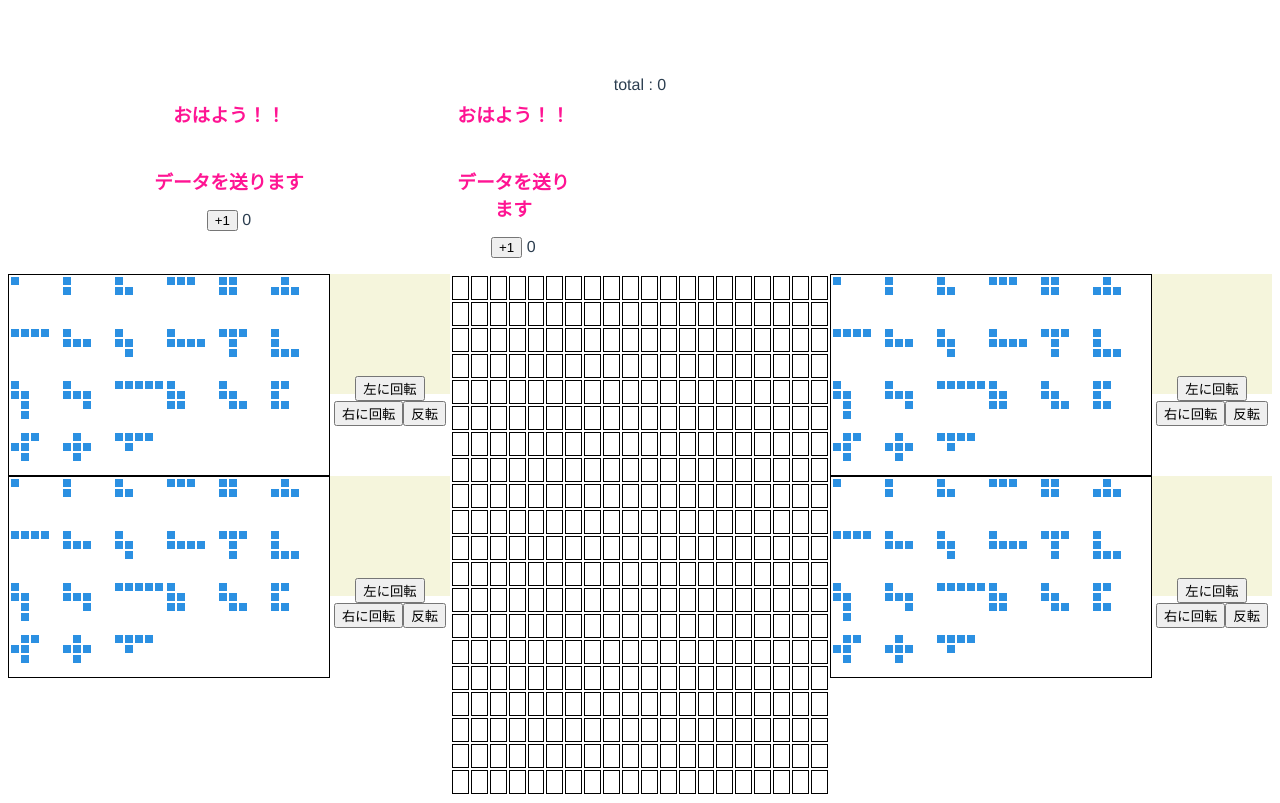
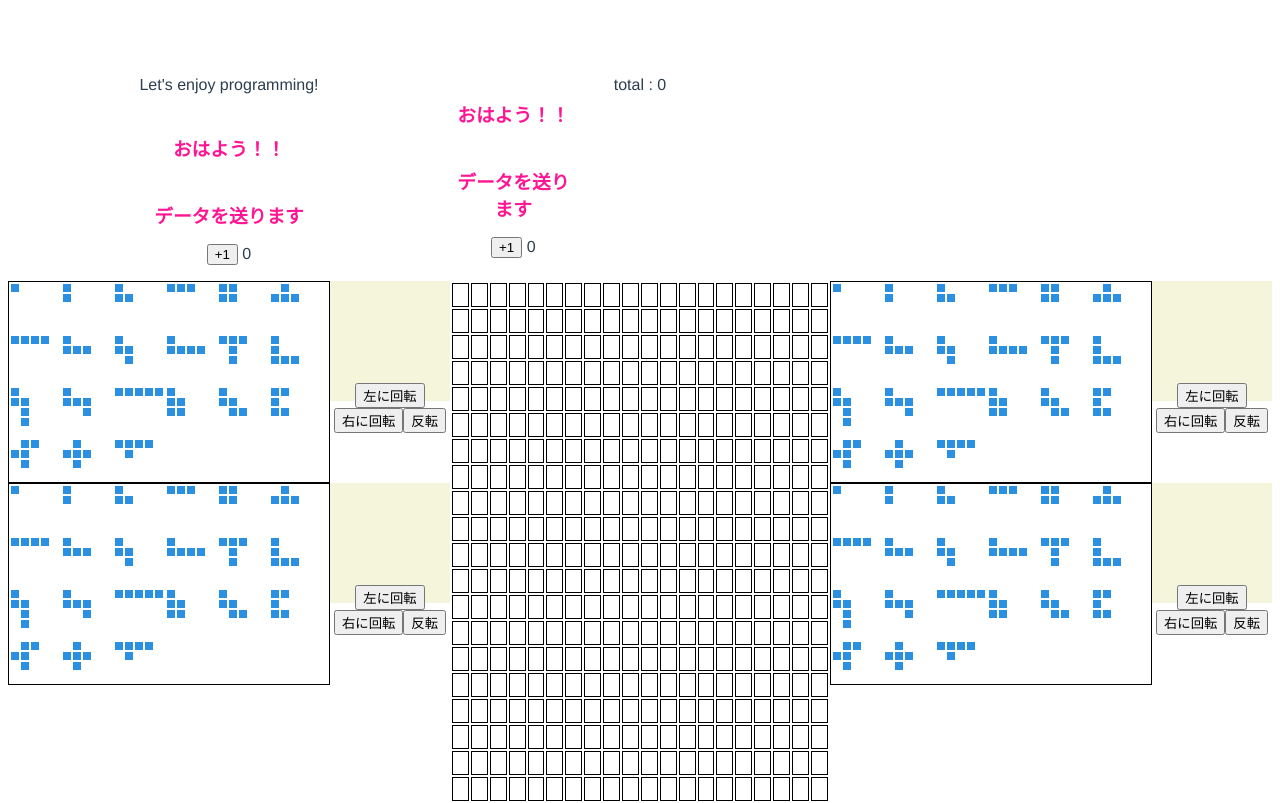
Before and after one commit to yasu828/Blokus3, a Vue app: page / in a window 1280 px wide. Built offline with nearby package versions, Linux system fonts and the light colour scheme.

Commit message:
親コンポーネントで定義されたhtml要素を子コンポーネントに渡す

```diff
--- a/src/App.vue
+++ b/src/App.vue
@@ -1,6 +1,11 @@
 <template>
   <div id="app">
-    <HelloWorld :username='name' @add="add1"></HelloWorld>
+
+    <HelloWorld :username='name' @add="add1">
+      <template v-slot:message>
+        <p>Let's enjoy programming!</p>
+    </template>
+    </HelloWorld>
     <HelloWorld :username='name' @add="add2"></HelloWorld>
     <p>total : {{ totalcount }} </p>
     <!-- ブロックを配置する基盤 -->
--- a/src/components/HelloWorld.vue
+++ b/src/components/HelloWorld.vue
@@ -1,6 +1,7 @@
 <template>
   <div class="hello">
     <!-- <h1>{{ msg }}</h1> -->
+    <slot name="message"></slot>
     <h3>{{ messe }}</h3>
     <h3>{{ username }}</h3>
     <p><button @click="increment">+1</button> {{ count }} </p>
```
